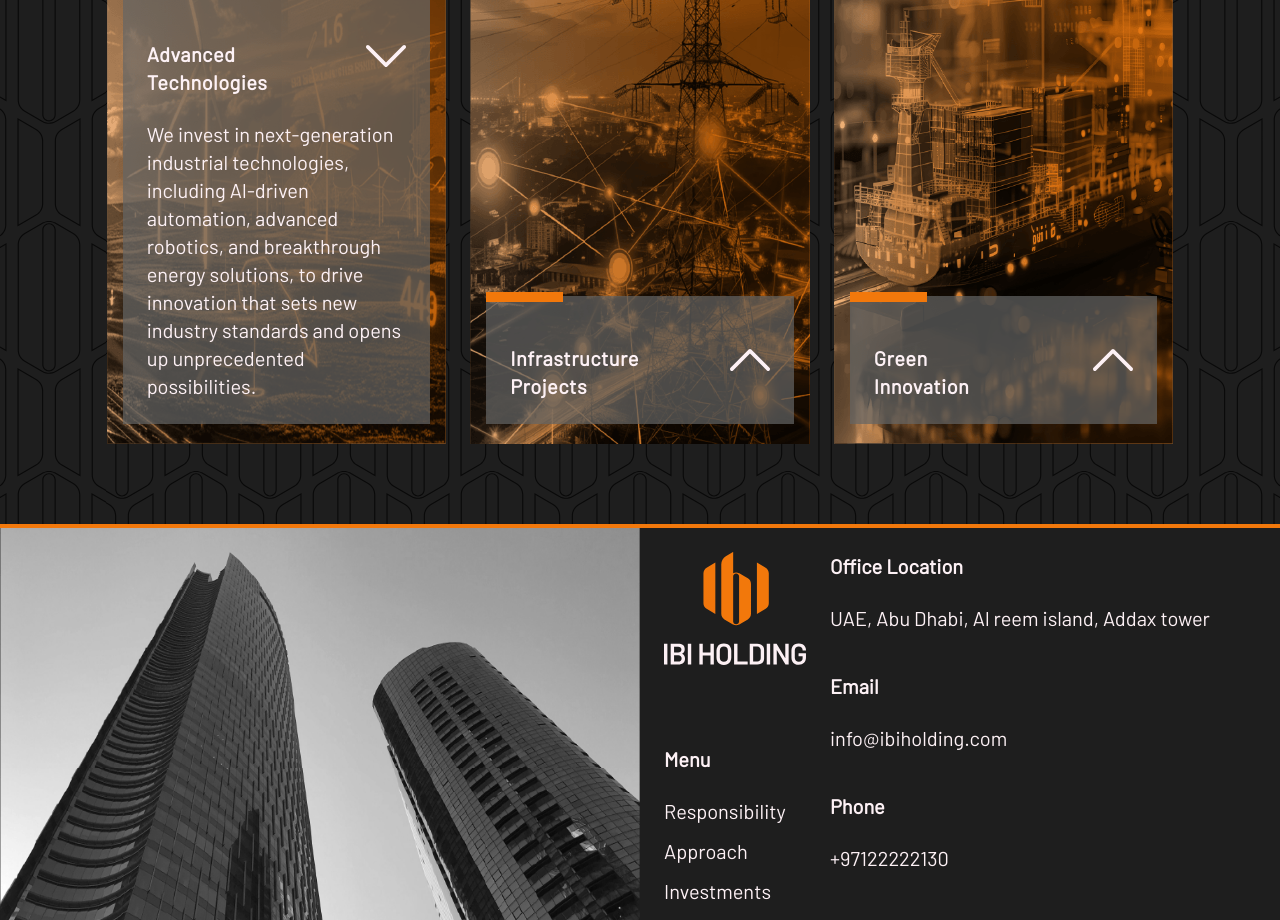
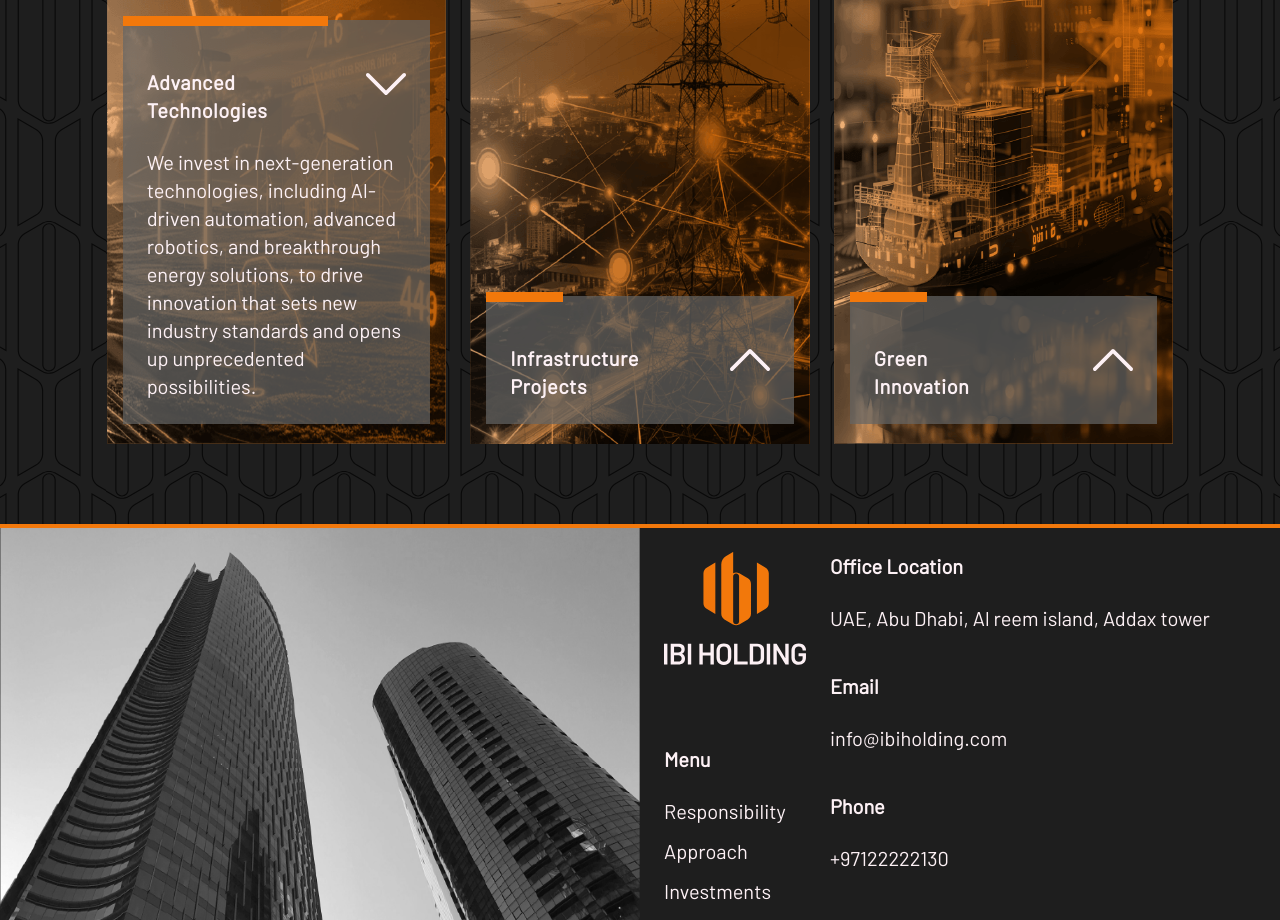
Before and after one commit to ninaismail/vuejs4, a Vue app: page / in a window 1280 px wide. Shown: the part 2820-3740 px from the top of the page. Built offline with nearby package versions, Linux system fonts and the light colour scheme; a web font is replaced by a local one.

Commit message:
last build

```diff
--- a/src/views/HomeView.vue
+++ b/src/views/HomeView.vue
@@ -23,7 +23,7 @@ const approaches = [
 ]
 
 const strategies = [
-{title: 'Advanced Technologies', content:'We invest in next-generation industrial technologies, including AI-driven automation, advanced robotics, and breakthrough energy solutions, to drive innovation that sets new industry standards and opens up unprecedented possibilities.' , image: strategic1},
+{title: 'Advanced Technologies', content:'We invest in next-generation technologies, including AI-driven automation, advanced robotics, and breakthrough energy solutions, to drive innovation that sets new industry standards and opens up unprecedented possibilities.' , image: strategic1},
 {title: 'Infrastructure Projects', content:'We back the development of state-of-the-art infrastructure projects, including smart grids, climate-resilient building materials, and advanced transportation networks, designed to meet the evolving demands of a rapidly changing world.' , image: strategic2},
 {title: 'Green Innovation', content:'Our investments target green technologies and renewable energy projects, such as solar and wind power advancements, waste-to-energy solutions, and sustainable resource management systems, ensuring progress that aligns with global environmental goals.' , image: strategic3},
 // {title: 'Industrial Ventures', content:'We empower high-impact ventures in industrial technology, such as next-gen manufacturing platforms, cutting-edge supply chain solutions, and disruptive industrial IoT applications, to redefine market dynamics and drive global transformation.' , image: strategic4}
```
Also changed, not shown: 2 other files (tests, documents, lock files or other folders).
